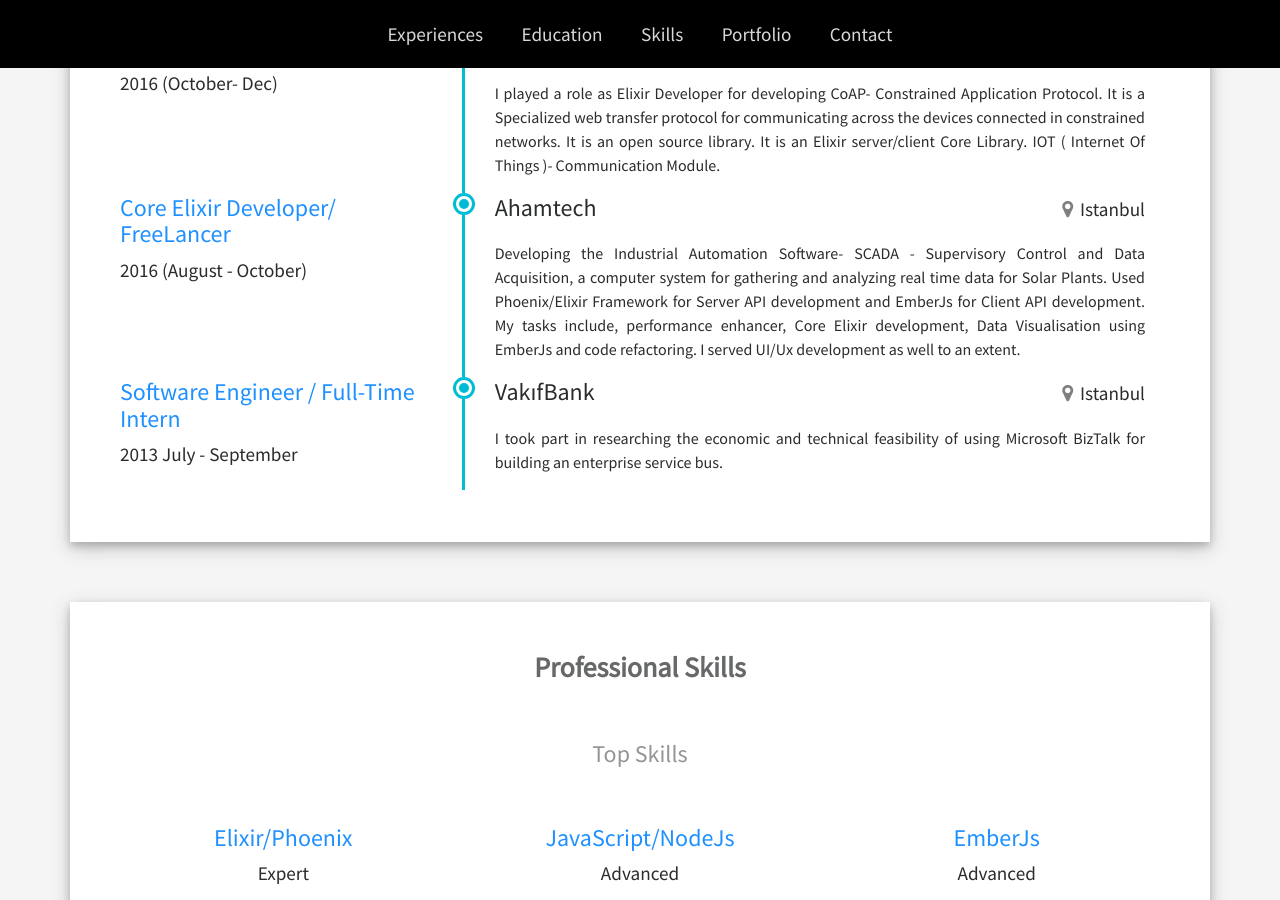
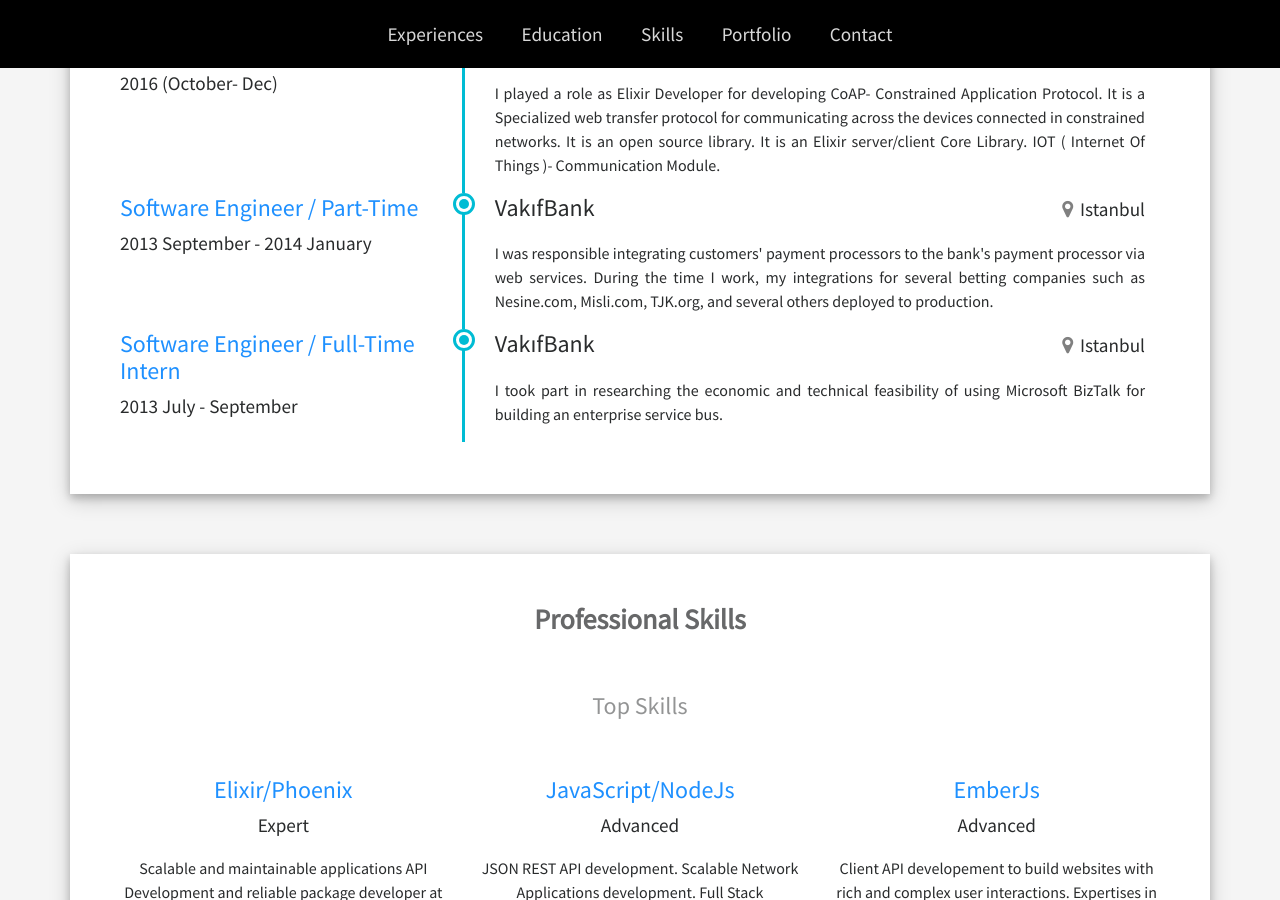
Before and after one commit to ferittuncer/ferittuncer.github.io, a Jekyll site: the page built from index.html, in a window 1280 px wide and 900 px high, scrolled down 1050 px. Built offline with Jekyll 4.4.1, drawn with Linux system fonts in a browser that asks for light colours; a style sheet for code colours, icons or effects is not loaded.

Commit message:
Update experiences.yaml

```diff
--- a/_data/experiences.yaml
+++ b/_data/experiences.yaml
@@ -18,15 +18,12 @@
     IOT ( Internet Of Things )- Communication Module.
 
 
-- title: Core Elixir Developer/ FreeLancer
-  period: 2016 (August - October)
-  company: Ahamtech
+- title: Software Engineer / Part-Time
+  period: 2013 September - 2014 January
+  company: VakıfBank
   location: Istanbul
   description: >
-    Developing the Industrial Automation Software- SCADA - Supervisory Control and Data Acquisition, a computer system for gathering and
-    analyzing real time data for Solar Plants. Used Phoenix/Elixir Framework for Server API development and EmberJs for Client API development.
-    My tasks include, performance enhancer, Core Elixir development, Data Visualisation using EmberJs and code refactoring. I served UI/Ux development
-    as well to an extent.
+    I was responsible integrating customers' payment processors to the bank's payment processor via web services. During the time I work, my integrations for several betting companies such as Nesine.com, Misli.com, TJK.org, and several others deployed to production.
 
 - title: Software Engineer / Full-Time Intern
   period: 2013 July - September
```
